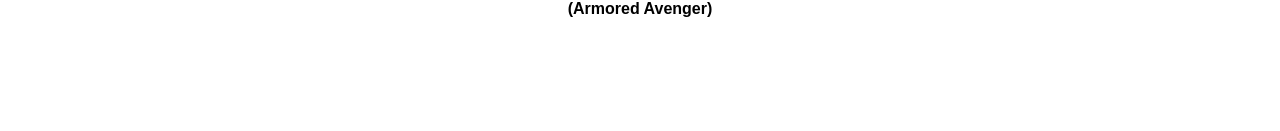
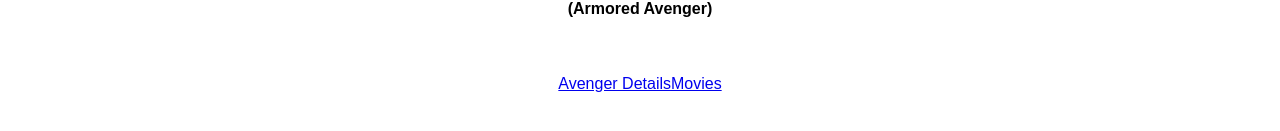
Before and after one commit to gmgower/AvengersDB, a React (Create React App) app: page /avengers/1 in a window 1280 px wide. Shown: the part 459-590 px from the top of the page. Built offline with nearby package versions, Linux system fonts and the light colour scheme.

Commit message:
Add Links to pages.

```diff
--- a/src/components/AvengerPage.jsx
+++ b/src/components/AvengerPage.jsx
@@ -1,6 +1,6 @@
 import React from 'react';
 // import avengers from '../Data.js';
-import { Route, Linke } from 'react-router-dom';
+import { Route, Link } from 'react-router-dom';
 
 
 
@@ -17,8 +17,11 @@
         <h4>({avenger.nickname})</h4>
         {/* <p>{avenger.description}</p> */}
       </div>
+
+      <Link to={`/avengers/${props.match.params.id}/details`}>Avenger Details</Link>
+      <Link to={`/avengers/${props.match.params.id}/movies`}>Movies</Link>
+
       {/* Nested Routes */}
-
       <Route path="/avengers/:id/details" render={props => <p>{avenger.description}</p>}/>
       <Route path="/avengers/:id/movies" render={props => <div>Movies List</div>} />
 
```
